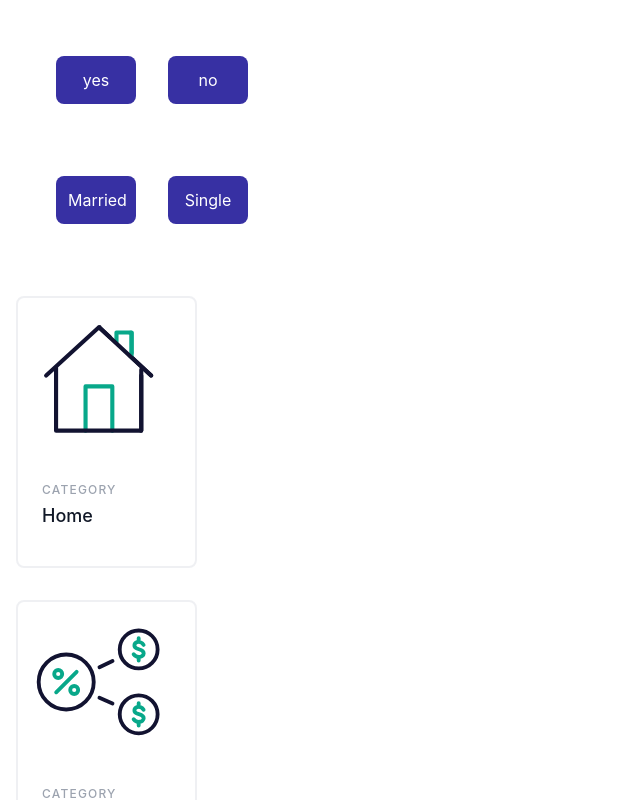
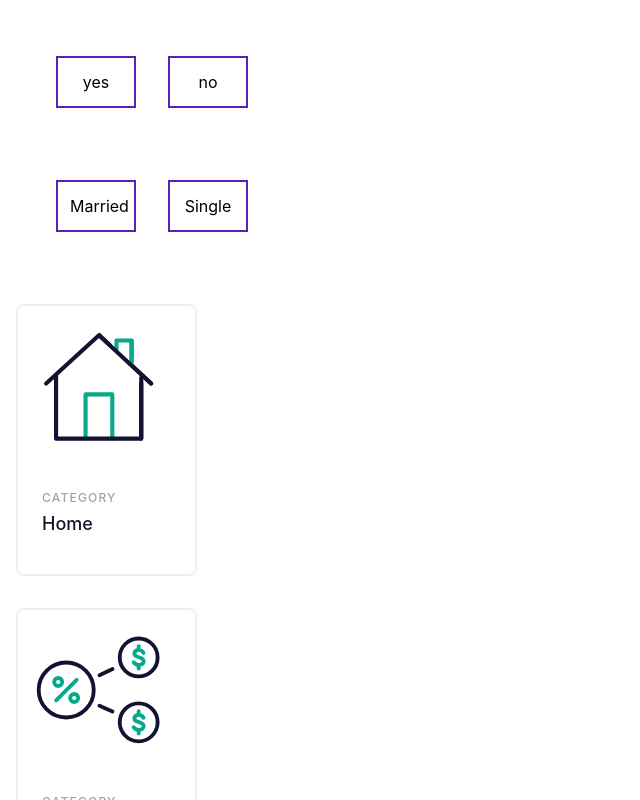
Before and after one commit to JabezSanjay/cher-app, a React (Create React App) app: page / in a window 1280 px wide. Shown: the top 800 px of the page, without its empty margins (0-640 px from the left). Built offline with nearby package versions, Linux system fonts and the light colour scheme.

Commit message:
Minor design changes

```diff
--- a/src/App.js
+++ b/src/App.js
@@ -1,4 +1,4 @@
-import React, { useState } from "react";
+import React from "react";
 import BrandButton from "./Components/BrandButton";
 import BrandImageDiv from "./Components/BrandImageDiv";
 import BrandInput from "./Components/BrandInput";
--- a/src/Components/BrandButton/index.js
+++ b/src/Components/BrandButton/index.js
@@ -1,16 +1,13 @@
-import React, { useState } from "react";
+import React from "react";
 
-const BrandButton = ({ buttonName, buttonValue, setActive, active }) => {
-  const [selectedValue, setSelectedValue] = useState(buttonValue);
-
+const BrandButton = ({ buttonName, buttonValue }) => {
   return (
     <div>
       <button
         onClick={() => {
-          // console.log(selectedValue);
-          setSelectedValue(buttonValue);
+          console.log(buttonValue);
         }}
-        className={`p-3 w-20 m-4 text-white rounded-lg bg-indigo-800 hover:bg-indigo-600 `}
+        className={`p-3 w-20 m-4 text-black hover:text-white hover:bg-purple-800 border-2 border-purple-800 `}
       >
         {buttonName}
       </button>
--- a/src/Components/BrandImageDiv/index.js
+++ b/src/Components/BrandImageDiv/index.js
@@ -8,17 +8,21 @@ const BrandImageDiv = ({ name, value, image }) => {
 
   return (
     <div className="hover:border-purple-800" onClick={returnValueOfImageDiv}>
-      <div class="p-4 md:w-1/6">
+      <div className="p-4 md:w-1/6">
         <div
-          class={`h-full border-2 hover:border-purple-800
+          className={`h-full border-2 hover:border-purple-800
           cursor-pointer border-opacity-60 rounded-lg overflow-hidden`}
         >
-          <img class="object-cover object-center w-40" src={image} alt="blog" />
-          <div class="p-6">
-            <h2 class="tracking-widest text-xs title-font font-medium text-gray-400 mb-1">
+          <img
+            className="object-cover object-center w-40"
+            src={image}
+            alt="blog"
+          />
+          <div className="p-6">
+            <h2 className="tracking-widest text-xs title-font font-medium text-gray-400 mb-1">
               CATEGORY
             </h2>
-            <h1 class="title-font text-lg font-medium text-gray-900 mb-3">
+            <h1 className="title-font text-lg font-medium text-gray-900 mb-3">
               {name}
             </h1>
           </div>
```
